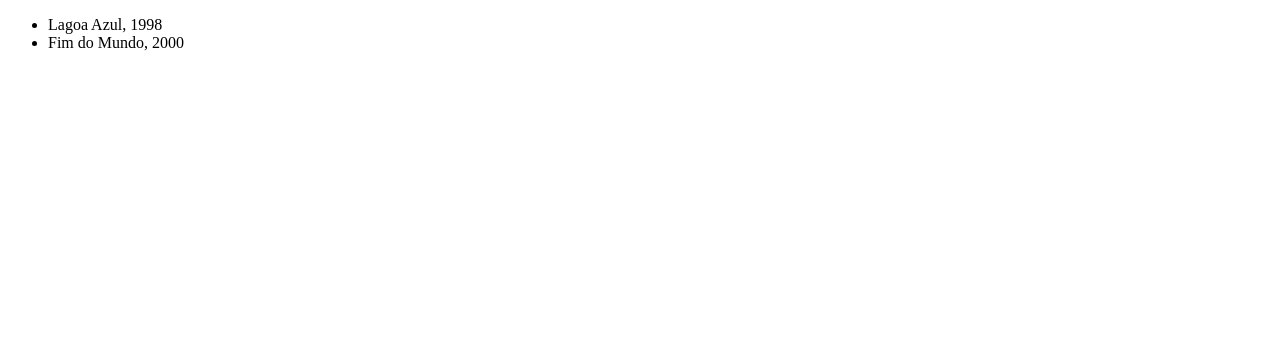
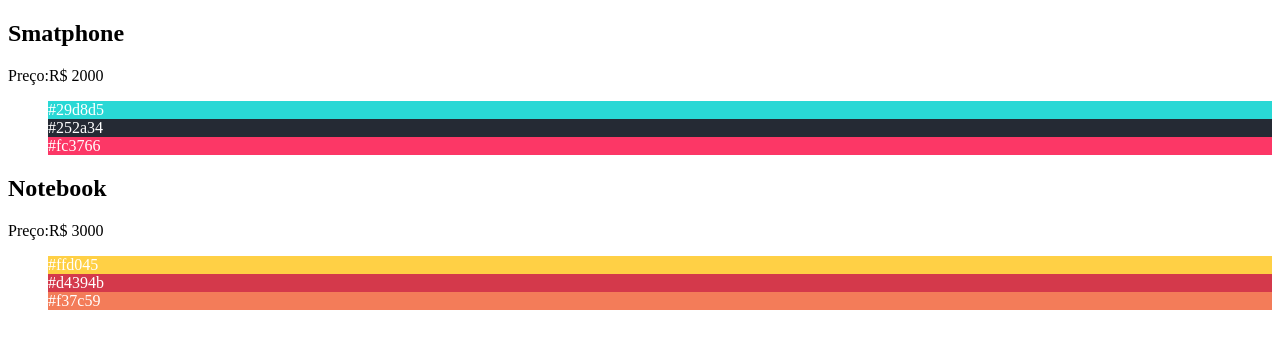
Before and after one commit to VictorHAlbu/exerc-react, a React (Create React App) app: page / in a window 1280 px wide. Shown: the top 348 px of the page. Built offline with nearby package versions, Linux system fonts and the light colour scheme.

Commit message:
Usando filter, style css dentro de tags html

```diff
--- a/src/repetindo.js
+++ b/src/repetindo.js
@@ -1,27 +1,27 @@
 import React from 'react';
 
-const luana = {
-    cliente: 'Luana',
-    idade: 27,
-    compras: [
-        { nome: 'Notebok', preco: 'R$ 2500' },
-        { nome: 'Geladeira', preco: 'R$ 3000' },
-        { nome: 'Smartphone', preco: 'R$ 1500' },
-    ],
-    ativa: true,
-};
+// const luana = {
+//     cliente: 'Luana',
+//     idade: 27,
+//     compras: [
+//         { nome: 'Notebok', preco: 'R$ 2500' },
+//         { nome: 'Geladeira', preco: 'R$ 3000' },
+//         { nome: 'Smartphone', preco: 'R$ 1500' },
+//     ],
+//     ativa: true,
+// };
 
-const mario = {
-    cliente: 'Mario',
-    idade: 31,
-    compras: [
-        { nome: 'Notebok', preco: 'R$ 2500' },
-        { nome: 'Geladeira', preco: 'R$ 3000' },
-        { nome: 'Smartphone', preco: 'R$ 1500' },
-        { nome: 'Guitarra', preco: 'R$ 3500' },
-    ],
-    ativa: false,
-};
+// const mario = {
+//     cliente: 'Mario',
+//     idade: 31,
+//     compras: [
+//         { nome: 'Notebok', preco: 'R$ 2500' },
+//         { nome: 'Geladeira', preco: 'R$ 3000' },
+//         { nome: 'Smartphone', preco: 'R$ 1500' },
+//         { nome: 'Guitarra', preco: 'R$ 3500' },
+//     ],
+//     ativa: false,
+// };
 
 
 
@@ -42,16 +42,42 @@
 //     fontFamily: 'helvetica',
 // }
 
-const livros = [
-    { nome: 'Baixa da égua', ano: 1996 },
-    { nome: 'Lagoa Azul', ano: 1998 },
-    { nome: 'Fim do Mundo', ano: 2000 },
+// const livros = [
+//     { nome: 'Baixa da égua', ano: 1996 },
+//     { nome: 'Lagoa Azul', ano: 1998 },
+//     { nome: 'Fim do Mundo', ano: 2000 },
+
+// ];
+
+const produtos = [
+    {
+        id: 1,
+        nome: 'Smatphone',
+        preco: 'R$ 2000',
+        cores: ['#29d8d5', '#252a34', '#fc3766'],
+    },
+    {
+        id: 2,
+        nome: 'Notebook',
+        preco: 'R$ 3000',
+        cores: ['#ffd045', '#d4394b', '#f37c59'],
+    },
+    {
+        id: 3,
+        nome: 'Tablet',
+        preco: 'R$ 1500',
+        cores: ['#365069', '#47c1c8', '#f95786'],
+    },
 
 ];
 
 //APP
 
 const App = () => {
+    const dados = produtos
+        .filter(({ preco }) => Number(preco.replace('R$', '')) > 1500,
+    );
+
     // const dados = mario;
     // const total = dados.compras
     //     .map((item) => Number(item.preco.replace('R$ ', ' ')))
@@ -63,14 +89,29 @@
 
     return (
         <>
-            <ul>
+            <section>
+                {dados.map(({ id, nome, preco, cores }) => (
+                    <div key={id}>
+                        <h1>{nome}</h1>
+                        <p>Preço:{preco}</p>
+
+                        <ul>{cores.map((cor) =>
+                            <li style={{ backgroundColor: cor, color: "white" }} key={cor}>
+                                {cor}</li>
+                        )}
+                        </ul>
+                    </div>
+                ))}
+
+            </section>
+
+
+            {/* <ul>
                 {livros.filter(({ ano }) => ano >= 1998)
                     .map(({ nome, ano }) => (
                         <li key={nome}>{nome}, {ano}</li>
                     ))}
-            </ul>
-
-
+            </ul> */}
 
             {/* <p>Nome:{dados.cliente}</p>
             <p>Preço: {dados.idade}</p>
```
